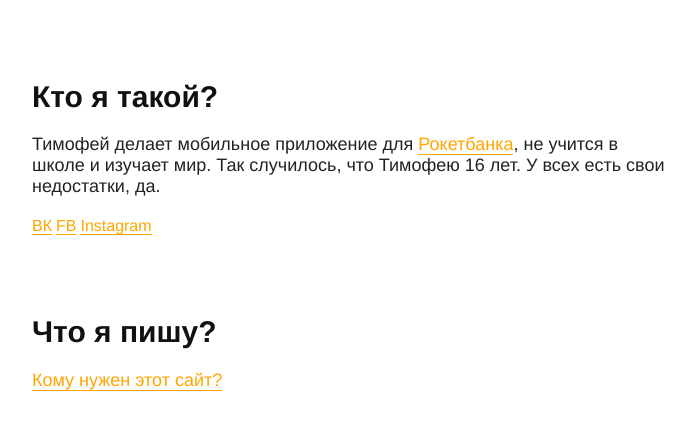
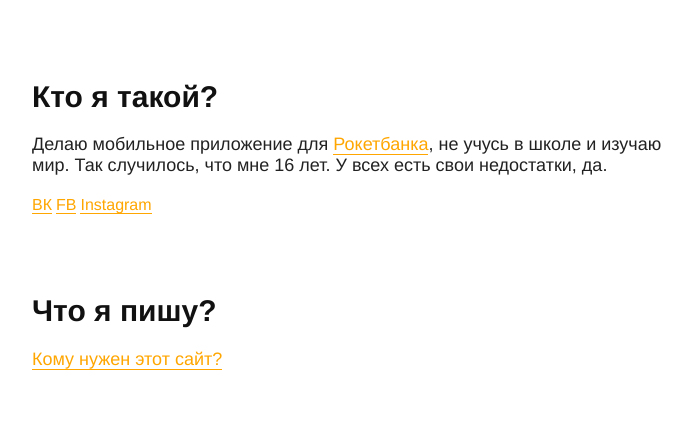
Before and after one commit to PyshnovT/pyshnovt.github.io, a Jekyll site: the page built from index.html, in a window 1280 px wide. Shown: the top 430 px of the page, without its empty margins (16-711 px from the left). Built offline with Jekyll 4.4.1, drawn with Linux system fonts in a browser that asks for light colours.

Commit message:
Заменил Тимофей на Я

```diff
--- a/index.html
+++ b/index.html
@@ -6,7 +6,7 @@ layout: default
 
   <div class="info-block">
     <h1>Кто я такой?</h1>
-    <p>Тимофей делает мобильное приложение для <a href="http://rocketbank.ru">Рокетбанка</a>, не учится в школе и изучает мир. Так случилось, что Тимофею 16 лет. У всех есть свои недостатки, да.</p>
+    <p>Делаю мобильное приложение для <a href="http://rocketbank.ru">Рокетбанка</a>, не учусь в школе и изучаю мир. Так случилось, что мне 16 лет. У всех есть свои недостатки, да.</p>
     <ul class="links">
       <li><a href="https://vk.com/lightwight">ВК</a></li>
       <li><a href="https://www.facebook.com/tpyshnov">FB</a></li>
```
